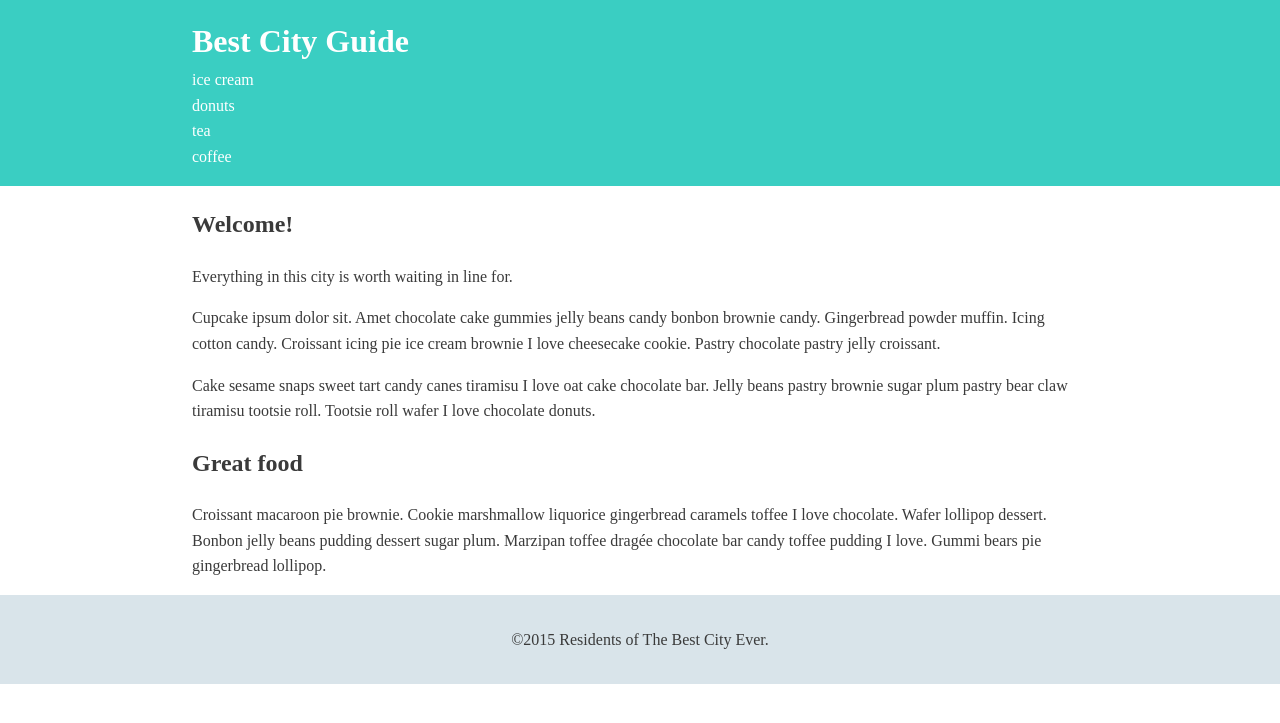
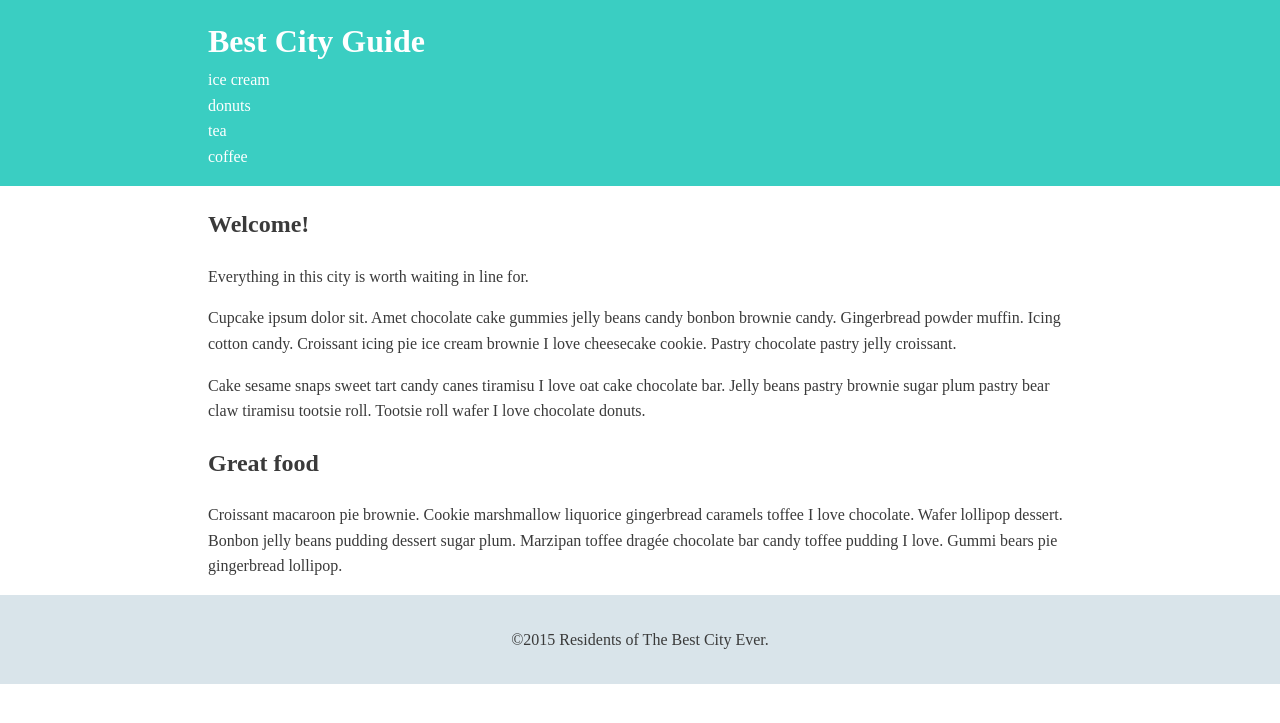
Before and after one commit to llogan382/practice-code, a PHP site: the page made by CSS Layout Techniques/index.html in a window 1280 px wide. Shown: the top 723 px of the page. Run offline with PHP 8.4, Linux system fonts and the light colour scheme.

Commit message:
Adds box-sizing as a universal style

```diff
--- a/CSS Layout Techniques/css/style.css
+++ b/CSS Layout Techniques/css/style.css
@@ -1,45 +1,56 @@
 /* =================================
   Base Element Styles
 ==================================== */
+* {
+    box-sizing: border-box;
+}
 
 body {
 	line-height: 1.6;
-    color: #3a3a3a;
+	color: #3a3a3a;
 }
 
-h1  {
-    margin-top: 0;
-}
 a {
 	color: #fff;
 	text-decoration: none;
-}
-/* ---- Navigation ---- */
-
-.name {
-    margin: 0;
 }
 
 /* =================================
   Base Layout Styles
 ==================================== */
 
+/* ---- Navigation ---- */
+
+.name {
+	margin: 0;
+}
+
 /* ---- Layout Containers ---- */
 
 .container {
-    width: 70%;
-    margin: 0 auto;
+    padding-left: 1em;
+    padding-right: 1em;
 }
 
 .main-header {
-    background: #3acec2;
-    padding: 1em 0;
+	background: #3acec2;
+	padding: 1em 0;
 }
 
 .main-footer {
+	text-align: center;
 	padding: 2em 0;
-    background: #d9e4ea;
-    text-align: center;
+	background: #d9e4ea;
 }
 
-/* ---- Page Elements ---- */
+/* =================================
+  Media Queries
+==================================== */
+
+@media (min-width: 769px ) {
+    .container {
+        width: 70%;
+        max-width: 1000px;
+        margin: 0 auto;
+    }
+}
```
